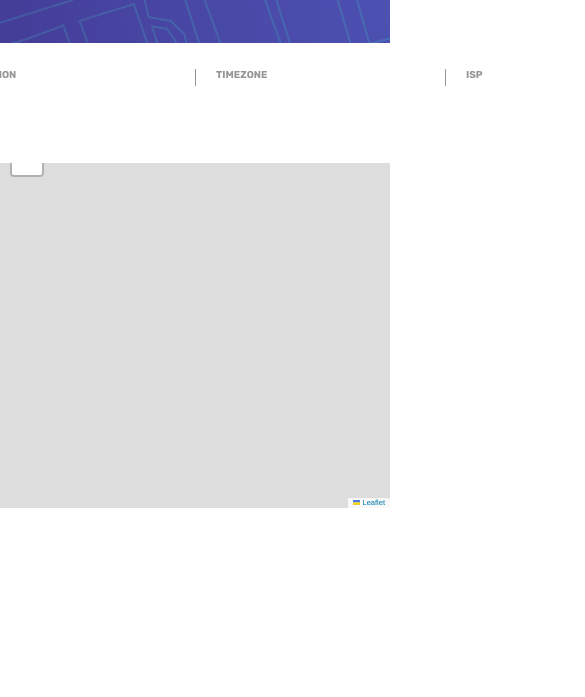
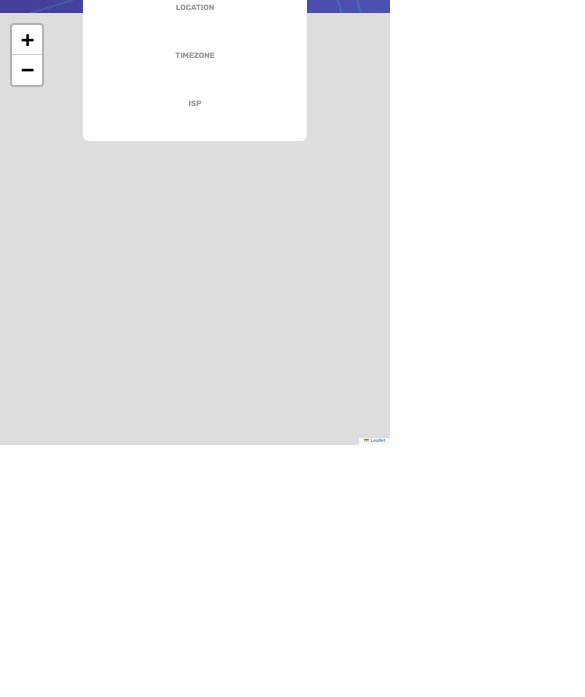
Before and after one commit to matiussi04/ip-andress-tracker, a plain HTML site: page index.html in a window 390 px wide. Shown: the part 147-844 px from the top of the page, 585 px wide, since content can reach past the window. Drawn offline with nearby package versions, Linux system fonts and the light colour scheme.

Commit message:
layout mobile finish

```diff
--- a/styles.css
+++ b/styles.css
@@ -109,3 +109,62 @@ header .search button:hover{
     z-index: 0;
     height: 40.5rem;
 }
+
+@media(max-width: 1100px){
+    :root{
+        font-size: 50%;
+    }
+
+    #mapid{
+        height: 50rem;
+    }
+}
+
+@media(max-width: 900px){
+    :root{
+        font-size: 40%;
+    }
+
+    #mapid{
+        height: 67.5rem;
+    }
+}
+
+@media(max-width: 900px){
+    .map .info-location{
+        width: 80rem;
+        left: calc(calc(100% - 80rem)/2);
+    }
+}
+
+@media(max-width: 600px){
+    header .search #ip-andress{
+        width: 35rem;
+    }
+
+    .map .info-location{
+        width: 35rem;
+        height: 30rem;
+        top: -10rem;
+        left: calc(calc(100% - 35rem)/2);
+    }
+
+    .map .info-location ul{
+        flex-direction: column;
+        justify-content: space-between;
+        height: 100%;
+    }
+
+    .map .info-location ul li{
+        width: 100%;
+        height: 100%;
+        text-align: center;
+        border: 0;
+        margin: 0;
+        margin-top: 1rem;
+    }
+
+    .map .info-location ul li .info-title{
+        font-size: 1.2rem;
+    }
+}
```
